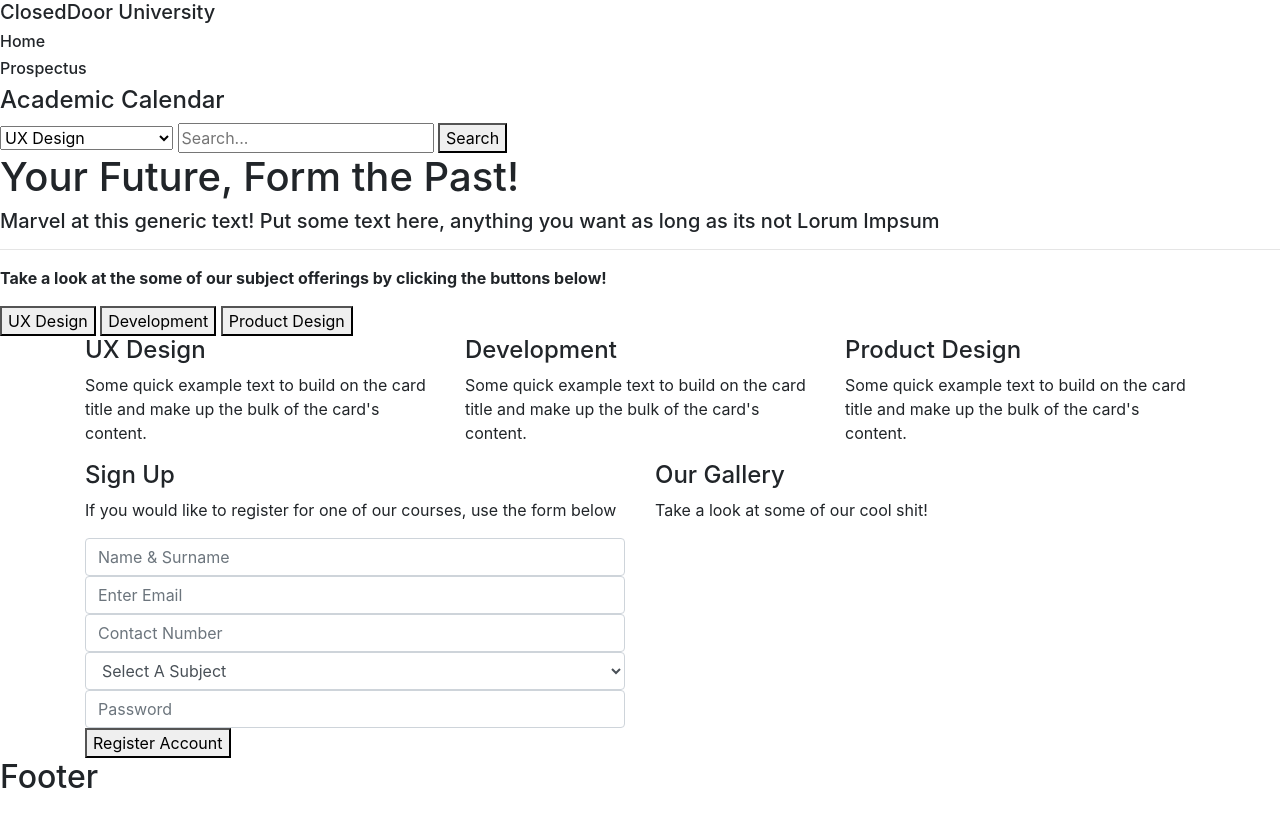
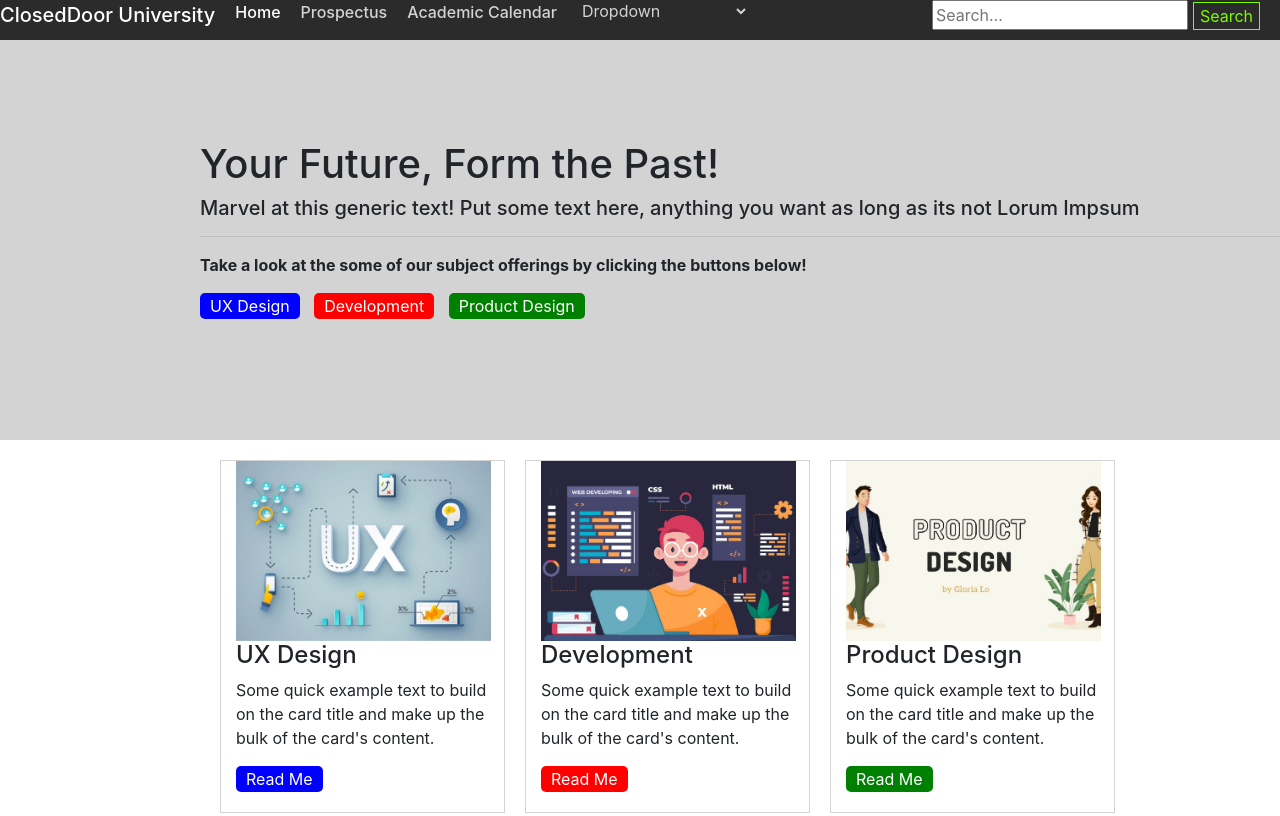
Before and after one commit to 231051TertiusJ/231051-Term-2-Progress-One, a plain HTML site: page index.html in a window 1280 px wide. Shown: the top 816 px of the page. Drawn offline with nearby package versions, Linux system fonts and the light colour scheme.

Commit message:
add content and start Java

```diff
--- a/css/main.css
+++ b/css/main.css
@@ -0,0 +1,157 @@
+nav {
+    width: 100%;
+    height: 40px;
+    background-color: #2b2b2b;
+}
+
+header{
+    width: 100%;
+    height: 400px;
+    background-color: lightgray;
+    padding-top: 100px;
+    padding-left: 200px;
+}
+
+footer{
+    width: 100%;
+    height: 50px;
+    background-color: #2b2b2b;
+    color: white;
+    text-align: center;
+    margin-top: 100px;
+    padding-top: 5px;
+}
+
+.right{
+    float: left;
+    margin-right: 20px;
+    margin-top: 3px;
+    cursor: pointer;
+}
+
+.search-button{
+    float: right;
+    margin-right: 20px;
+    margin-top: 2px;
+    border: 1px solid lawngreen;
+    color: lawngreen;
+    background-color: #2b2b2b;
+    cursor: pointer;
+}
+
+.search-bar{
+    float: right;
+    margin-right: 5px;
+    margin-top: 0px;
+    margin-bottom: -6px;
+}
+
+.dropdown{
+    color: lightgray;
+    background-color: #2b2b2b;
+    border: 1px solid #2b2b2b;
+    margin-top: -1px;
+}
+
+.headbut-XD{
+    background-color: blue;
+    border: 0px solid blue;
+    color: white;
+    border-radius: 5px;
+    padding-left: 10px;
+    padding-right: 10px;
+    margin-right: 10px;
+    cursor: pointer;
+    margin-bottom: 20px;
+}
+.headbut-DV{
+    background-color: red;
+    border: 0px solid red;
+    color: white;
+    border-radius: 5px;
+    padding-left: 10px;
+    padding-right: 10px;
+    margin-right: 10px;
+    cursor: pointer;
+    margin-bottom: 20px;
+}
+.headbut-ID{
+    background-color: green;
+    border: 0px solid green;
+    color: white;
+    border-radius: 5px;
+    padding-left: 10px;
+    padding-right: 10px;
+    margin-right: 10px;
+    cursor: pointer;
+    margin-bottom: 20px;
+}
+
+.col-3{
+    border: 1px solid lightgray;
+    margin-top: 20px;
+    margin-left: 20px;
+    margin-bottom: 100px;
+}
+.uxdesign{
+    margin-left: 150px;
+}
+
+
+
+.image{
+    width: 255px;
+    height: 180px;
+    background-color: #2b2b2b;
+}
+.uximage{
+    background-image: url("../assets/subjects-01.jpg");
+    background-position: center;
+    background-size: cover;
+}
+.dvimage{
+    background-image: url("../assets/subjects-03.jpg");
+    background-position: center;
+    background-size: cover;
+}
+.idimage{
+    background-image: url("../assets/subjects-02.jpg");
+    background-position: center;
+    background-size: cover;
+}
+.ourgally{
+    background-image: url("../assets/two.jpg");
+    background-position: center;
+    background-size: cover;
+}
+
+.image2{
+    width: 420px;
+    height: 260px;
+    background-color: #2b2b2b;
+}
+
+.white{
+    color: white;
+}
+.light{
+    color: lightgray;
+}
+
+
+
+input{
+    margin-top: 15px;
+}
+
+select{
+    margin-top: 15px;
+}
+
+.btn{
+    margin-top: 15px;
+}
+
+.bottem{
+    margin-left: 180px;
+}
--- a/index.html
+++ b/index.html
@@ -18,19 +18,19 @@
 <body>
 
     <nav>
-        <h5>ClosedDoor University</h5>
-        <h6>Home</h6>
-        <h6>Prospectus</h6>
-        <h4>Academic Calendar</h4>
-        <select placeholder="Dropdown">
+        <h5 class="right white">ClosedDoor University</h5>
+        <h6 class="right white">Home</h6>
+        <h6 class="right light">Prospectus</h6>
+        <h6 class="right light">Academic Calendar</h6>
+        <select class="right dropdown">
+            <option>Dropdown</option>
             <option>UX Design</option>
             <option>Development</option>
             <option>Product Design</option>
-            <br>
             <option>Creative Computing</option>
         </select>
-        <input type="text" class="search bar" placeholder="Search...">
-        <button class="search buttonsr">Search</button>
+        <button class="search-button">Search</button>
+        <input type="text" class="search-bar" placeholder="Search...">
     </nav>
 
     <header>
@@ -38,58 +38,72 @@
         <h5>Marvel at this generic text! Put some text here, anything you want as long as its not Lorum Impsum</h5>
         <hr>
         <p><strong>Take a look at the some of our subject offerings by clicking the buttons below!</strong></p>
-        <button>UX Design</button>
-        <button>Development</button>
-        <button>Product Design</button>
+        <button class="headbut-XD">UX Design</button>
+        <button class="headbut-DV">Development</button>
+        <button class="headbut-ID">Product Design</button>
 
     </header>
 
     <div>
         <div class="container">
             <div class="row">
-                <div class="col-4 uxdesign">
+                <div class="col-3 uxdesign">
                     <div class="image uximage"></div>
                     <h4>UX Design</h4>
                     <p>Some quick example text to build on the card title and make up the bulk of the card's content.</p>
+                    <button class="headbut-XD">Read Me</button>
+                    <br>
                 </div>
-                <div class="col-4 development">
+                <div class="col-3 development">
                     <div class="image dvimage"></div>
                     <h4>Development</h4>
                     <p>Some quick example text to build on the card title and make up the bulk of the card's content.</p>
+                    <button class="headbut-DV">Read Me</button>
+                    <br>
                 </div>
-                <div class="col-4 product">
+                <div class="col-3 product">
                     <div class="image idimage"></div>
                     <h4>Product Design</h4>
                     <p>Some quick example text to build on the card title and make up the bulk of the card's content.</p>
+                    <button class="headbut-ID">Read Me</button>
+                    <br>
                 </div>
             </div>
         </div>
     </div>
 
-    <div>
+    <div class="bottem">
         <div class="container">
             <div class="row">
                 <div class="col-6 signup">
                     <h4>Sign Up</h4>
                     <p>If you would like to register for one of our courses, use the form below</p>
-                    <input type="text" class="form-control" placeholder="Name & Surname" id="" >
-                    <input type="email" class="form-control" placeholder="Enter Email" id="" >
-                    <input type="number" class="form-control" placeholder="Contact Number" id="" >
-                    <select class="form-control" id="" >
+                    <input type="text" class="form-control" placeholder="Name & Surname" id="first" required>
+                    <input type="email" class="form-control" placeholder="Enter Email" id="email" required>
+                    <input type="number" class="form-control" placeholder="Contact Number" id="number" required>
+                    <select class="form-control" id="subject" required>
                         <option>Select A Subject</option>
-                        <option></option>
-                        <option></option>
-                        <option></option>
+                        <option>UX Design</option>
+                        <option>Development</option>
+                        <option>Product Design</option>
 
                     </select>
-                    <input type="password" class="form-control" placeholder="Password" id="" >
-                    <div></div>
-                    <button>Register Account</button>
+                    <input type="password" class="form-control" placeholder="Password" id="password" required>
+                    <div>
+                        <div class="top-check">
+                            <input class="form-check-input" name="checkbox" type="checkbox" id="check" required>
+                            <label class="form-check-label">
+                              Send Me Spam Newsletters
+                            </label>
+                        </div>
+                    </div>
+                    <button class="headbut-XD" id="">Register Account</button>
+
                 </div>
                 <div class="col-6 gallery">
                     <h4>Our Gallery</h4>
                     <p>Take a look at some of our cool shit!</p>
-                    <div class="image ourgally"></div>
+                    <div class="image2 ourgally"></div>
                 </div>
             </div>
         </div>
```
Also changed, not shown: js/main.js (+34 -0 lines), assets/one.jpg (added), assets/subjects-01.jpg (added), assets/subjects-02.jpg (added), assets/subjects-03.jpg (added), assets/three.jpg (added), assets/two.jpg (added).
